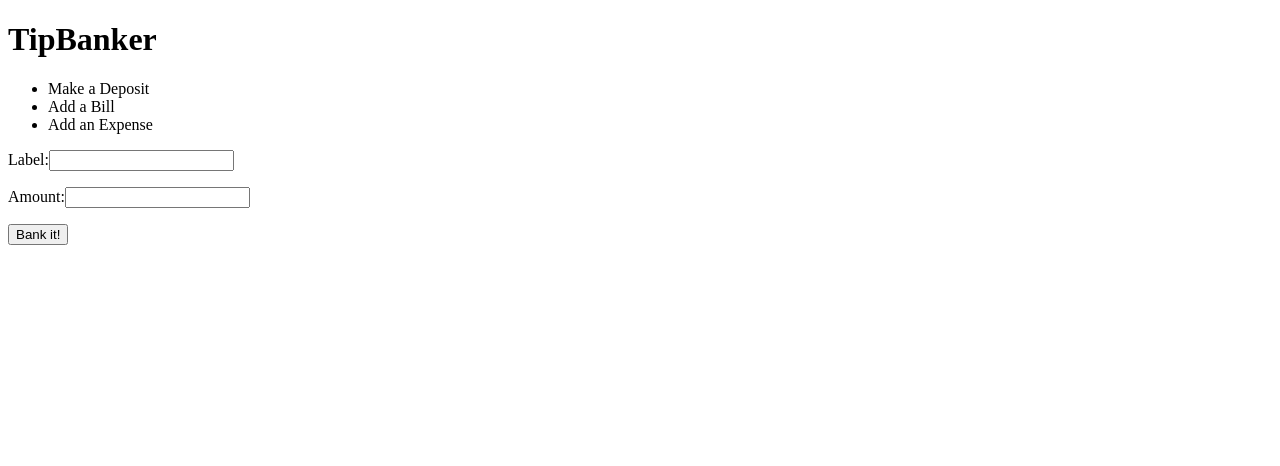
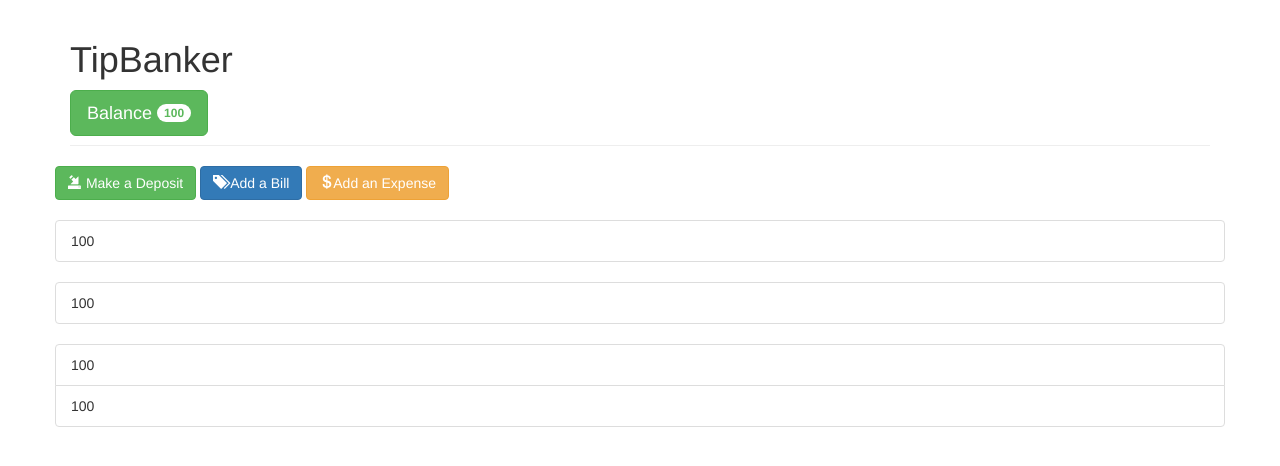
Before and after one commit to ZakRabe/TipBanker, a plain HTML site: page bank.html in a window 1280 px wide. Drawn offline with nearby package versions, Linux system fonts and the light colour scheme.

Commit message:
[UPDATE] Bootstrap
Added Bootstrap for CSS framework. Removed #input from the DOM. will
replace with bootstrap's modal

```diff
--- a/bank.html
+++ b/bank.html
@@ -1,32 +1,48 @@
 <!DOCTYPE HTML>
 <html>
 <head>
-	<meta charset="utf-8">
+	<meta name="viewport" content="width=device-width, initial-scale=1.0">
 	<title>TipBanker</title>
+	<!-- Latest compiled and minified CSS -->
+	<link rel="stylesheet" href="http://netdna.bootstrapcdn.com/bootstrap/3.0.3/css/bootstrap.min.css">
+	<link rel="stylesheet" type="text/css" href="styles.css">
+
+    <!-- HTML5 Shim and Respond.js IE8 support of HTML5 elements and media queries -->
+    <!-- WARNING: Respond.js doesn't work if you view the page via file:// -->
+    <!--[if lt IE 9]>
+      <script src="https://oss.maxcdn.com/libs/html5shiv/3.7.0/html5shiv.js"></script>
+      <script src="https://oss.maxcdn.com/libs/respond.js/1.3.0/respond.min.js"></script>
+    <![endif]-->
+
 </head>
 <body>
-	<div id="container">
-		<header><h1>TipBanker</h1><div id="balance"></div></header>
-		<nav>
-			<ul>
-				<li onclick='inputSelect("deposit");'>Make a Deposit</li>
-				<li onclick='inputSelect("bill");'>Add a Bill</li>
-				<li onclick='inputSelect("expense");'>Add an Expense</li>
+	<div class="container">
+		<header class="page-header">
+			<h1>TipBanker</h1>
+			<p class="btn btn-lg btn-success">Balance <span class="badge">100</span></p>
+		</header>
+		<div class="row">
+			<button type="button" class="btn btn-success" onclick='inputSelect("deposit");'><span class="glyphicon glyphicon-import"></span> Make a Deposit</button>
+			<button type="button" class="btn btn-primary" onclick='inputSelect("bill");'><span class="glyphicon glyphicon-tags"></span> Add a Bill</button>
+			<button type="button" class="btn btn-warning" onclick='inputSelect("expense");'><span class="glyphicon glyphicon-usd"></span>Add an Expense</button>
+		</div>
+		<div class="row">
+			<ul class="list-group" id="deposits">
+				<li class="list-group-item">100 </li>
 			</ul>
-		</nav>
-		<section id="deposits"></section>
-		<section id="bills"></section>
-		<section id="expense"></section>
+			<ul class="list-group" id="bills">
+				<li class="list-group-item">100 </li>
+			</ul>
+			<ul class="list-group" id="expense">
+				<li class="list-group-item">100 </li>
+				<li class="list-group-item">100 </li>
+			</ul>
+		</div>
 	</div>
 
-	<div id="input">
-		<form id="form" action="" method="GET">
-			<input type="hidden" name="type" value="">
-			<p><label>Label:<input type="text" name="text" value=""></label>
-			<p><label>Amount:<input type="text" name="amount" value=""></label>
-			<p><button onclick="logFromForm(this.form)">Bank it!</button>
-		</form>
-	</div>
+	<script type="text/javascript" src="bank.js"></script>
+	<!-- bootstrap CDN -->
+	<script src="https://code.jquery.com/jquery.js"></script>
+	<script src="//netdna.bootstrapcdn.com/bootstrap/3.0.3/js/bootstrap.min.js"></script>
 </body>
-<script type="text/javascript" src="bank.js"></script>
 </html>
--- a/bank.js
+++ b/bank.js
@@ -44,7 +44,6 @@ var log = function(transaction){
 function inputSelect(target){
 	form = document.getElementById('form');
 	form.type.value = target;
-	toggle_visibility("input");
 
 }
 
@@ -52,7 +51,6 @@ function logFromForm (form) {
 	var newTransaction = new trans(form.type.value,form.text.value, parseFloat(form.amount.value))
 	log(newTransaction);
 	document.getElementById("form").reset();
-	toggle_visibility("input");
 }
 
 // Upkeep functions
@@ -86,3 +84,6 @@ function toggle_visibility (target){
 		target.style.display = "none";
 	}
 }
+
+// Draw function
+//
--- /dev/null
+++ b/styles.css
@@ -0,0 +1,35 @@
+#input{
+
+	width:300px;
+	position: absolute;
+	top:10%;
+	left:30%;
+}
+.container {
+  padding-left: 15px;
+  padding-right: 15px;
+}
+
+h4 {
+  margin-top: 25px;
+}
+.row {
+  margin-bottom: 20px;
+}
+.row .row {
+  margin-top: 10px;
+  margin-bottom: 0;
+}
+[class*="col-"] {
+  padding-top: 15px;
+  padding-bottom: 15px;
+  background-color: #eee;
+  border: 1px solid #ddd;
+  background-color: rgba(86,61,124,.15);
+  border: 1px solid rgba(86,61,124,.2);
+}
+
+hr {
+  margin-top: 40px;
+  margin-bottom: 40px;
+}
```
